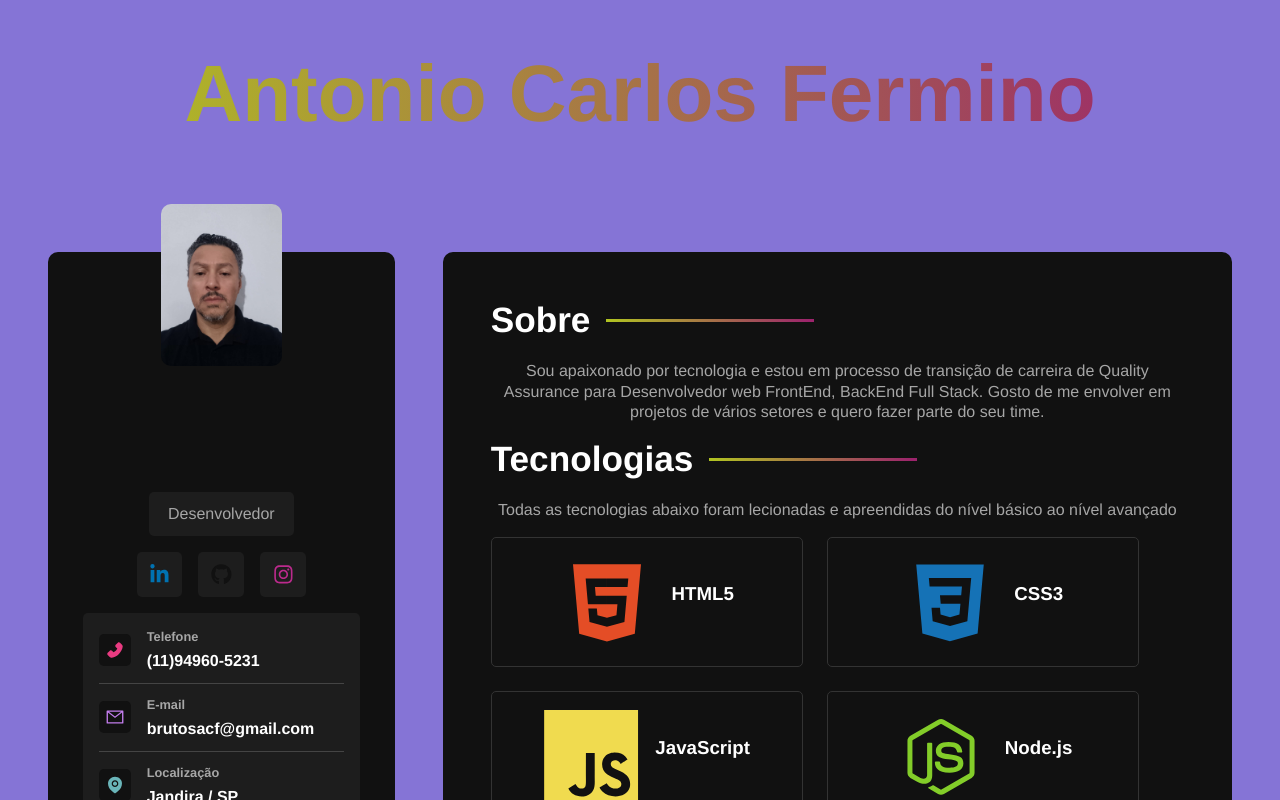
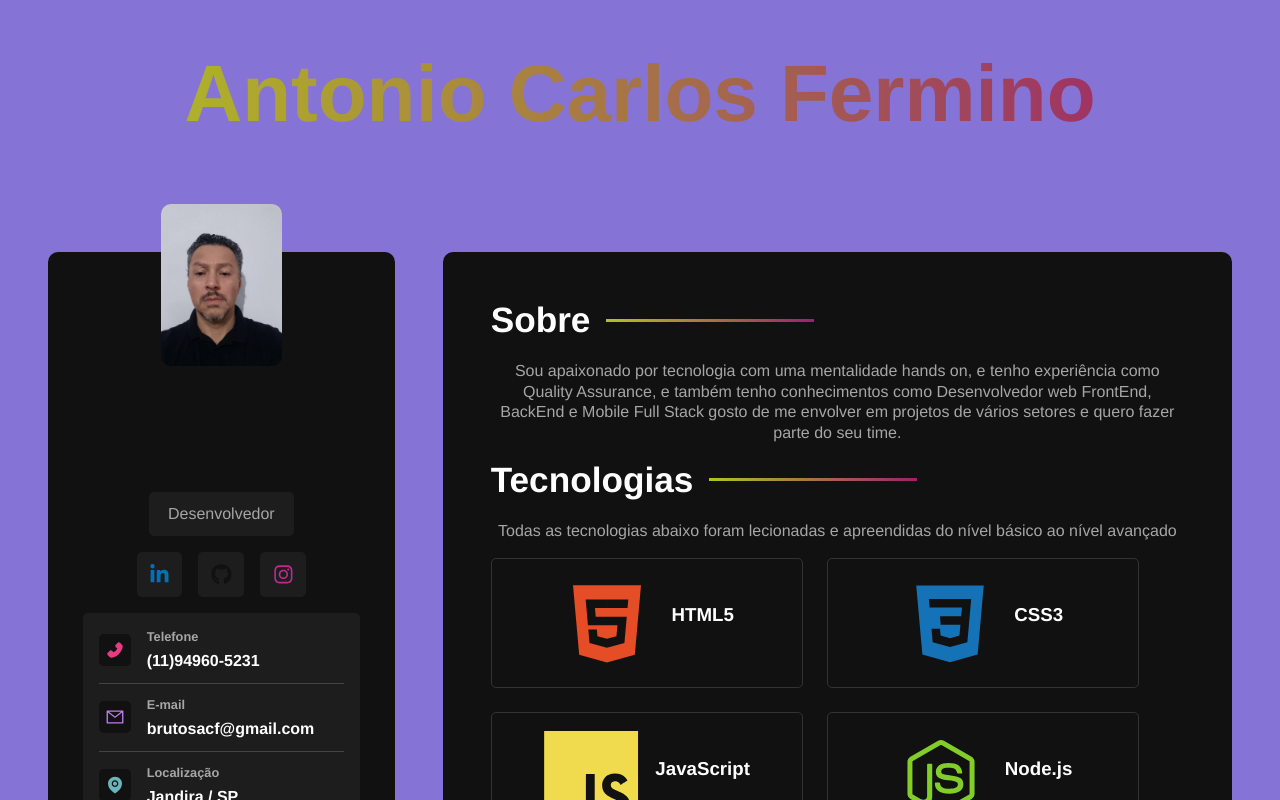
Before and after one commit to carlosfermino/projeto_portfolio, a React (Vite) app: page / in a window 1280 px wide. Shown: the top 800 px of the page. Built offline with nearby package versions, Linux system fonts and the light colour scheme.

Commit message:
Correção dos campos sobre e descrição do projeto

```diff
--- a/index.html
+++ b/index.html
@@ -4,7 +4,7 @@
     <meta charset="UTF-8" />
     <link rel="icon" type="image/svg+xml" href="/src/favicon.svg" />
     <meta name="viewport" content="width=device-width, initial-scale=1.0" />
-    <title>Vite App</title>
+    <title>Vite App Portfólio</title>
   </head>
   <body>
     <div id="root"></div>
--- a/src/components/AboutContainer.jsx
+++ b/src/components/AboutContainer.jsx
@@ -3,7 +3,10 @@ const AboutContainer = () => {
     <section className="about-container">
       <h2>Sobre</h2>
       <p>
-      Sou apaixonado por tecnologia e estou em processo de transição de carreira de Quality Assurance para Desenvolvedor web FrontEnd, BackEnd Full Stack. Gosto de me envolver em projetos de vários setores e quero fazer parte do seu time.
+        Sou apaixonado por tecnologia com uma mentalidade hands on, e tenho experiência como
+        Quality Assurance, e também tenho conhecimentos como Desenvolvedor web FrontEnd, BackEnd e Mobile
+        Full Stack gosto de me envolver em projetos de vários setores e quero
+        fazer parte do seu time.
       </p>
     </section>
   );
```
